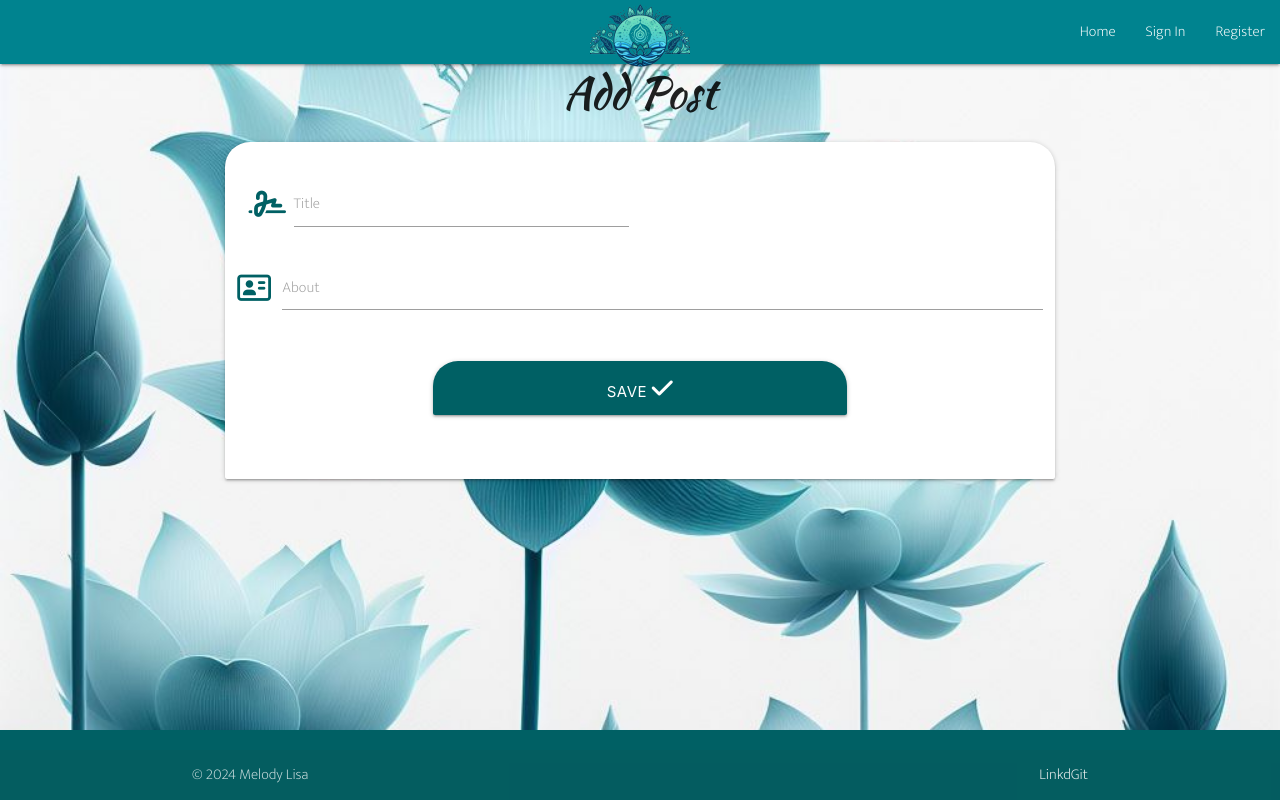
After one commit to Melody-Lisa/blissboost, a Flask app: template templates/add_post.html in a window 1280 px wide. The commit adds this page. Run offline with Flask 3, Linux system fonts and the light colour scheme; the template is opened without the code that fills it, so the values that code supplies are empty; some libraries are stand-ins or nearby versions.

Commit message:
Create add post function and html page

```diff
--- a/app.py
+++ b/app.py
@@ -6,7 +6,7 @@ from flask_pymongo import PyMongo
 from bson.objectid import ObjectId
 from werkzeug.security import (
     generate_password_hash, check_password_hash)
-from werkzeug.utils import secure_filename
+from datetime import datetime
 if os.path.exists("env.py"):
     import env
 
@@ -58,13 +58,14 @@ def register():
         register = {
             "username": request.form.get("username").lower(),
             "password": generate_password_hash(request.form.get("password")),
+            "created_at": datetime.now()
         }
         mongo.db.users.insert_one(register)
 
         # put the new user into session cookie
         session["user"] = request.form.get("username").lower()
         flash("Registration successful!")
-        return redirect(url_for("profile", username=session["user"]))
+        return redirect(url_for("profile", user=session["user"]))
     return render_template("register.html")
 
 
@@ -172,11 +173,31 @@ def edit_profile(user):
         return redirect(url_for("login"))
 
 
-@app.route("/posts")
-def posts():
+@app.route("/get_posts")
+def get_posts():
     posts = mongo.db.posts.find()
     return render_template(
         'posts.html', posts=posts)
+
+
+@app.route("/add_post")
+def add_post():
+    if request.method == "POST":
+
+        post = {
+            "theme_name": request.form.get("theme_name"),
+            "post_title": request.form.get("post_title"),
+            "post_description": request.form.get("post_description"),
+            "post_image": request.form.get("theme_image"),
+            "post_date": datetime.now(),
+            "created_by": session["user"]
+        }
+        mongo.db.tasks.insert_one(post)
+        flash("Post Successfully Added")
+        return redirect(url_for("get_posts"))
+
+    themes = mongo.db.themes.find().sort("theme_name", 1)
+    return render_template("add_post.html", themes=themes)
 
 
 if __name__ == "__main__":
--- /dev/null
+++ b/templates/add_post.html
@@ -0,0 +1,44 @@
+{% extends "base.html" %}
+{% block content %}
+
+<h3 class="center">Add Post</h3>
+
+<div class="row">
+    <form class="col s12 m8 offset-m2" method="POST"
+     action="{{ url_for('add_post', user=user) }}">
+        <div class="card-panel">
+
+            <div class="row">
+                <!-- Post Title -->
+                <div class="input-field col s12 m6">
+                    <i class="fa-solid fa-signature prefix cyan-text text-darken-4"></i>
+                    <input id="post-title" name="post-title" type="text"
+                     class="validate" minlength="0"
+                        maxlength="50" class="validate">
+                    <label for="post-title">Title</label>
+                </div>
+
+            <!-- Post Description -->
+            <div class="row">
+                <div class="input-field col s12">
+                    <i class="fa-regular fa-address-card prefix cyan-text text-darken-4"></i>
+                    <textarea id="about" name="about"
+                     class="validate materialize-textarea" minlength="0"
+                        maxlength="500">{{ user.about }}</textarea>
+                    <label for="about">About</label>
+                </div>
+            </div>
+
+            <!-- Save Profile Info -->
+            <div class="row">
+                <button type="submit"
+                 class="col s6 offset-m3 btn-large cyan darken-4 text-shadow">
+                    Save <i class="fa-solid fa-check"></i>
+                </button>
+            </div>
+
+        </div>
+    </form>
+</div>
+
+{% endblock %}
--- a/templates/base.html
+++ b/templates/base.html
@@ -24,7 +24,7 @@
           <a href="#" data-target="mobile-demo" class="sidenav-trigger"><i class="fa-solid fa-bars"></i></a>
           <ul class="right hide-on-med-and-down">
             {% if session.user %}
-              <li><a href="{{ url_for('posts') }}">Community</a></li>
+              <li><a href="{{ url_for('get_posts') }}">Community</a></li>
               <li><a href="{{ url_for('profile', user=session['user']) }}">Profile</a></li>
               <li><a href="{{ url_for('logout') }}">Sign Out</a></li>
             {% else %}
@@ -38,7 +38,7 @@
 
       <ul class="sidenav cyan darken-4" id="mobile-demo">
         {% if session.user %}
-          <li><a href="{{ url_for('posts') }}">Community</a></li>
+          <li><a href="{{ url_for('get_posts') }}">Community</a></li>
           <li><a href="{{ url_for('profile', user=session['user']) }}">Profile</a></li>
           <li><a href="{{ url_for('logout') }}">Sign Out</a></li>
         {% else %}
```
Also changed, not shown: templates/posts.html (+13 -0 lines), templates/profile.html (+15 -4 lines).
